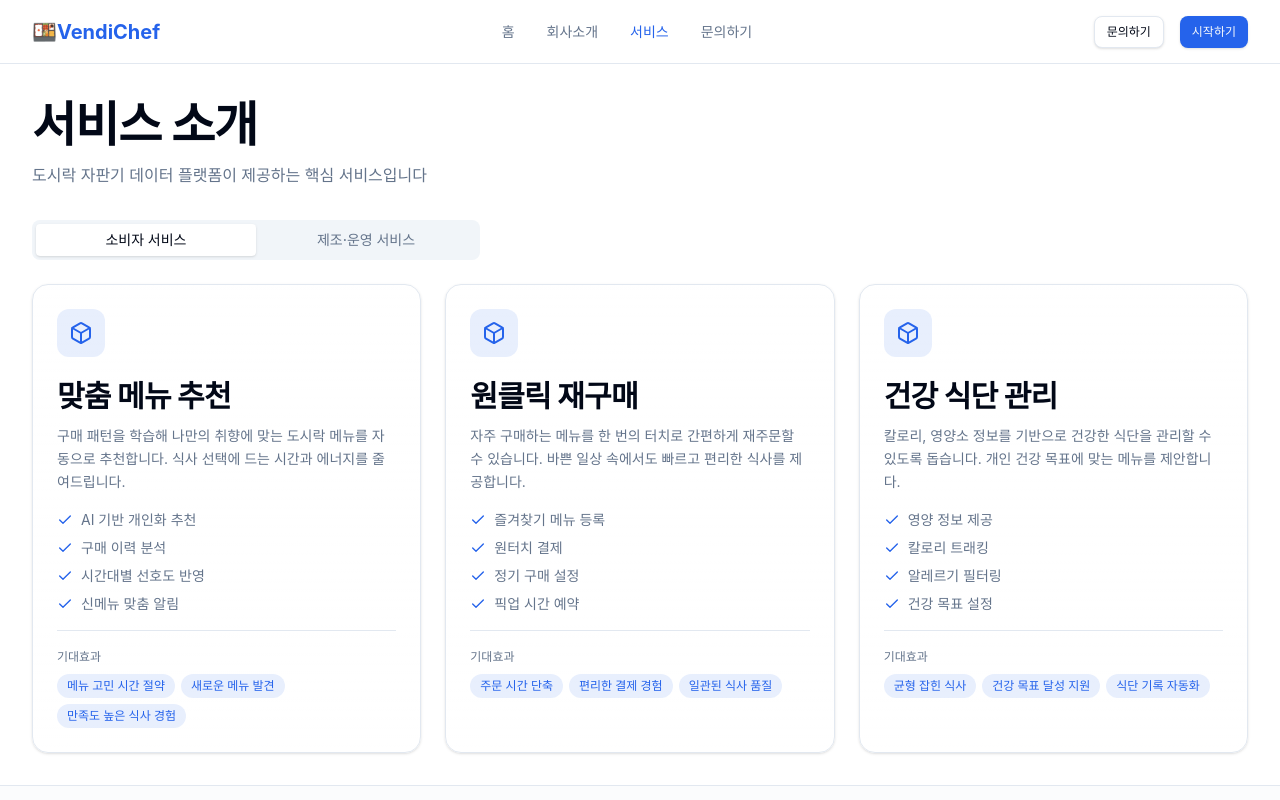
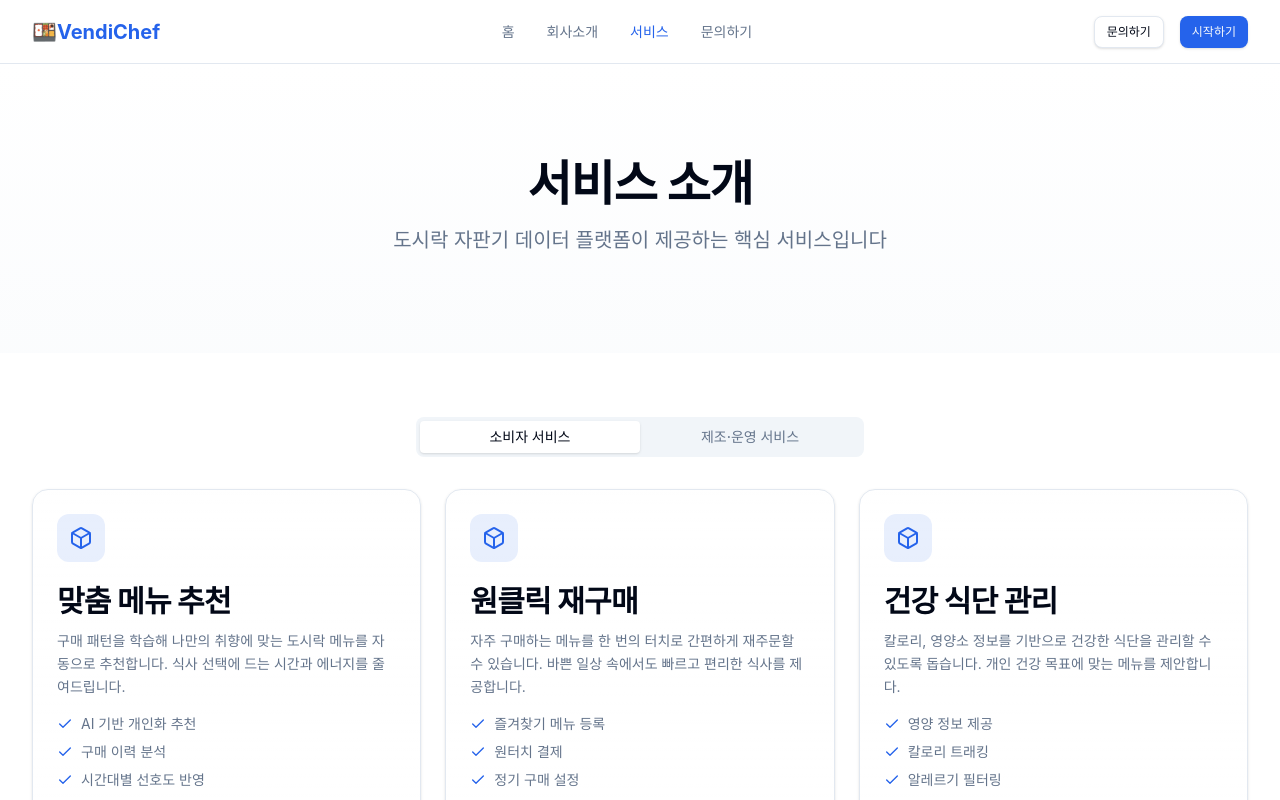
Before and after one commit to kt-cloud-8ocket/frontend, a React (Vite) app: page /services in a window 1280 px wide. Shown: the top 800 px of the page. Built offline with nearby package versions, Linux system fonts and the light colour scheme; no server answers; a web font is replaced by a local one.

Commit message:
refactor: 페이지 스타일 통일 및 텍스트 간결화
- ServiceListPage: Hero 섹션 추가, 다른 페이지와 스타일 통일
- AboutValues: 카드 레이아웃 간소화, 텍스트 간결화
- ContactInfo: 안내 문구 간결화

```diff
--- a/src/components/about/AboutValues.tsx
+++ b/src/components/about/AboutValues.tsx
@@ -1,34 +1,22 @@
 // components/about/AboutValues.tsx
-import {
-  Card,
-  CardContent,
-  CardDescription,
-  CardHeader,
-  CardTitle,
-} from "@/components/ui/Card";
+import { Card, CardContent } from "@/components/ui/Card";
 import { Target, Workflow, Boxes } from "lucide-react";
 
 const values = [
   {
     icon: Target,
     title: "양면 시장 이해",
-    description: "문제를 개인(B2C)과 공장(B2B) 관점에서 동시에 정의",
-    detail:
-      "단순히 도시락을 파는 것이 아니라, 소비자의 식사 경험과 제조사의 생산 효율이라는 두 가지 문제를 하나의 플랫폼으로 해결합니다.",
+    description: "B2C·B2B 동시 문제 정의",
   },
   {
     icon: Workflow,
     title: "데이터 중심 설계",
-    description: "데이터 흐름 중심의 서비스·플랫폼 기획",
-    detail:
-      "자판기를 단순한 판매 채널이 아닌 데이터 수집 노드로 활용하여, 판매·재고·환경 정보를 실시간으로 수집하고 의사결정에 연결합니다.",
+    description: "데이터 흐름 중심 플랫폼 기획",
   },
   {
     icon: Boxes,
-    title: "확장 가능한 아키텍처",
-    description: "IoT·인프라 구조를 고려한 확장 가능한 설계 사고",
-    detail:
-      "단일 자판기가 아닌 네트워크화된 인프라를 전제로, 지역·시간·환경 변수를 고려한 스케일러블한 시스템을 설계합니다.",
+    title: "확장 가능한 구조",
+    description: "IoT 기반 스케일러블 설계",
   },
 ];
 
@@ -36,7 +24,7 @@ export function AboutValues() {
   return (
     <section className="py-16 md:py-24 bg-muted/30">
       <div className="container">
-        <div className="max-w-5xl mx-auto space-y-12">
+        <div className="max-w-4xl mx-auto space-y-12">
           <div className="text-center space-y-4">
             <h2 className="text-3xl md:text-4xl font-bold">핵심 강점</h2>
             <p className="text-lg text-muted-foreground">
@@ -44,27 +32,22 @@ export function AboutValues() {
             </p>
           </div>
 
-          <div className="grid md:grid-cols-3 gap-6">
+          <div className="grid md:grid-cols-3 gap-8">
             {values.map((value) => {
               const Icon = value.icon;
               return (
                 <Card
                   key={value.title}
-                  className="relative overflow-hidden group hover:shadow-lg transition-shadow"
+                  className="text-center border-0 bg-transparent shadow-none"
                 >
-                  <CardHeader>
-                    <div className="p-3 rounded-lg bg-primary/10 w-fit mb-4 group-hover:bg-primary/20 transition-colors">
-                      <Icon className="w-6 h-6 text-primary" />
+                  <CardContent className="pt-6 space-y-4">
+                    <div className="mx-auto w-16 h-16 rounded-2xl bg-primary/10 flex items-center justify-center">
+                      <Icon className="w-8 h-8 text-primary" />
                     </div>
-                    <CardTitle className="text-xl">{value.title}</CardTitle>
-                    <CardDescription className="font-medium text-foreground/80">
-                      {value.description}
-                    </CardDescription>
-                  </CardHeader>
-                  <CardContent>
-                    <p className="text-sm text-muted-foreground leading-relaxed">
-                      {value.detail}
-                    </p>
+                    <div className="space-y-2">
+                      <h3 className="text-xl font-semibold">{value.title}</h3>
+                      <p className="text-muted-foreground">{value.description}</p>
+                    </div>
                   </CardContent>
                 </Card>
               );
--- a/src/components/contact/ContactInfo.tsx
+++ b/src/components/contact/ContactInfo.tsx
@@ -43,8 +43,7 @@ export function ContactInfo() {
       <Card className="bg-primary/5 border-primary/20">
         <CardContent className="pt-6">
           <p className="text-sm text-muted-foreground leading-relaxed">
-            제조사 파트너십, 자판기 설치, 투자 관련 문의는 담당자가 24시간 내에
-            연락드립니다.
+            파트너십·설치·투자 문의는 24시간 내 연락드립니다.
           </p>
         </CardContent>
       </Card>
--- a/src/pages/service/ServiceListPage.tsx
+++ b/src/pages/service/ServiceListPage.tsx
@@ -25,28 +25,40 @@ export function ServiceListPage() {
   const businessServices = services.filter((s) => s.category === "business");
 
   return (
-    <div className="container py-8">
-      <div className="mb-8">
-        <h1 className="text-3xl font-bold mb-2">서비스 소개</h1>
-        <p className="text-muted-foreground">
+    <>
+      {/* Hero 섹션 */}
+      <section className="relative py-16 md:py-24 bg-gradient-to-b from-background to-muted/30">
+        <div className="container">
+          <div className="max-w-3xl mx-auto text-center space-y-4">
+            <h1 className="text-4xl md:text-5xl font-bold tracking-tight">
+              서비스 소개
+            </h1>
+            <p className="text-lg md:text-xl text-muted-foreground leading-relaxed">
               도시락 자판기 데이터 플랫폼이 제공하는 핵심 서비스입니다
             </p>
           </div>
+        </div>
+      </section>
 
+      {/* 서비스 목록 섹션 */}
+      <section className="py-12 md:py-16">
+        <div className="container">
           <Tabs defaultValue="consumer" className="w-full">
-        <TabsList className="grid w-full max-w-md grid-cols-2">
+            <TabsList className="grid w-full max-w-md grid-cols-2 mx-auto">
               <TabsTrigger value="consumer">소비자 서비스</TabsTrigger>
               <TabsTrigger value="business">제조·운영 서비스</TabsTrigger>
             </TabsList>
 
-        <TabsContent value="consumer" className="mt-6">
+            <TabsContent value="consumer" className="mt-8">
               <ServiceList services={consumerServices} />
             </TabsContent>
 
-        <TabsContent value="business" className="mt-6">
+            <TabsContent value="business" className="mt-8">
               <ServiceList services={businessServices} />
             </TabsContent>
           </Tabs>
         </div>
+      </section>
+    </>
   );
 }
```
Lines whose indentation alone changed are shown as unchanged.
